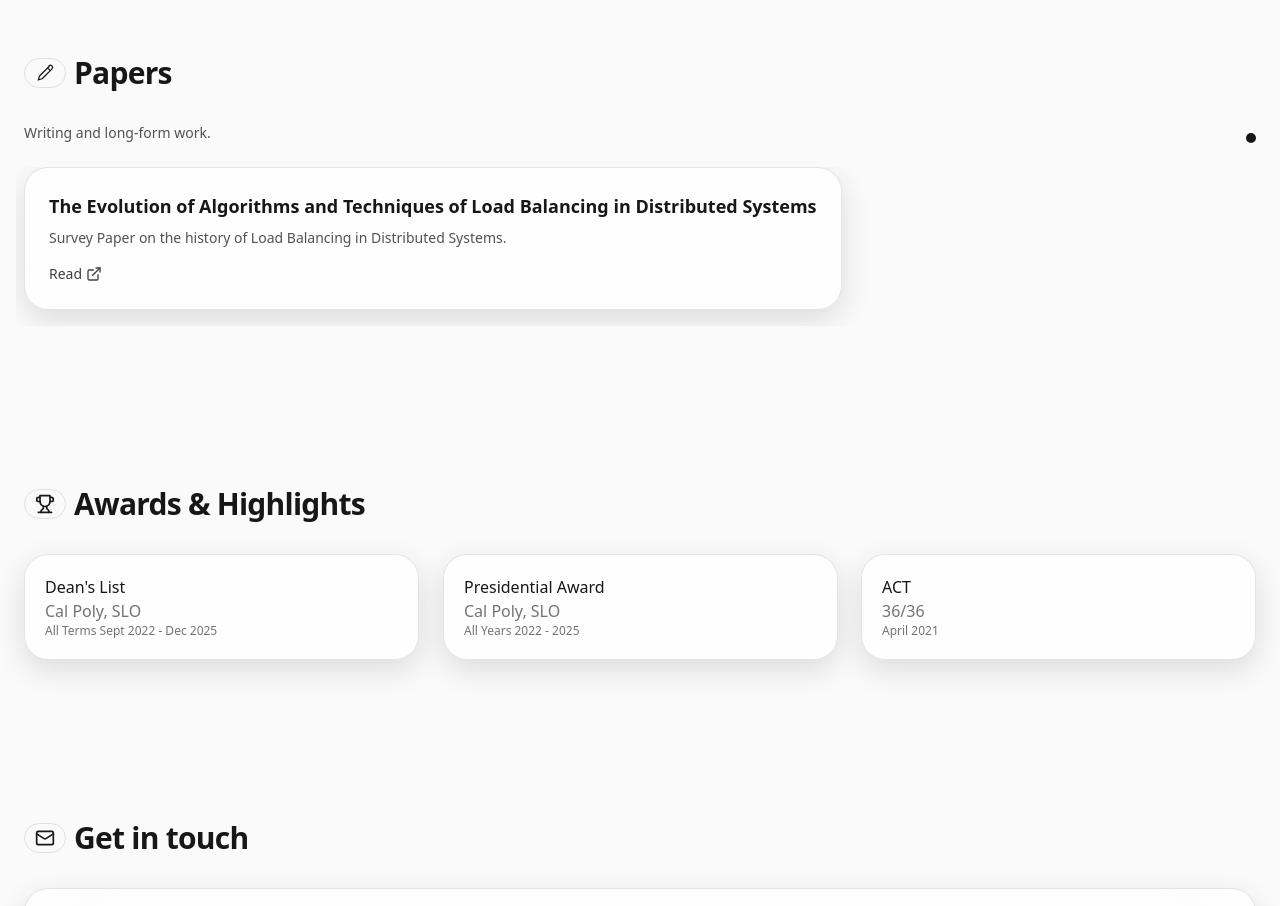
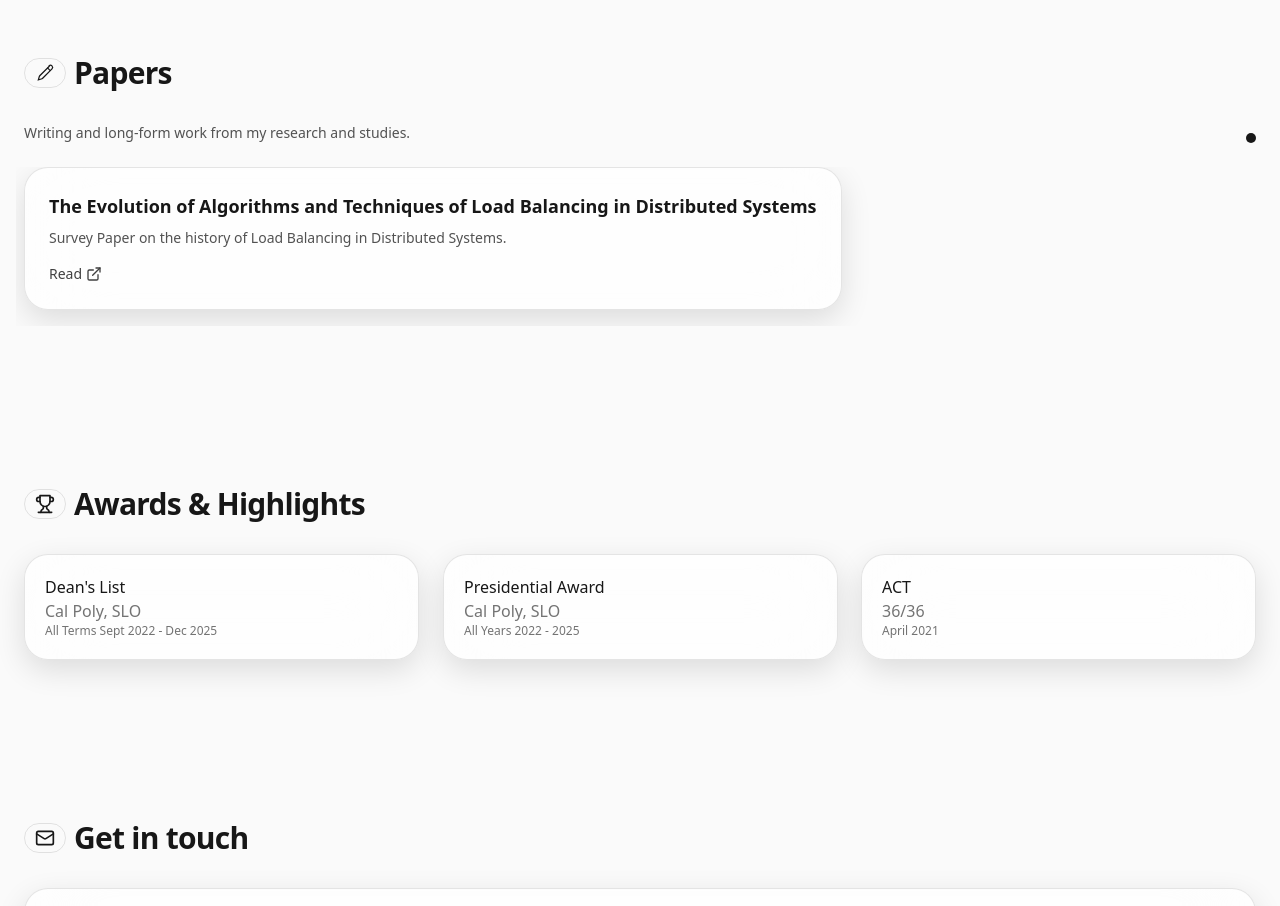
Before and after one commit to SilverXer0/personal_website, a Next.js app: page / in a window 1280 px wide. Shown: the part 3280-4186 px from the top of the page. Built offline with nearby package versions, Linux system fonts and the light colour scheme.

Commit message:
small fix again

```diff
--- a/app/page.tsx
+++ b/app/page.tsx
@@ -1285,7 +1285,7 @@ export default function Page() {
               <>
                 <div className="flex items-end justify-between gap-4">
                   <p className="max-w-2xl text-sm text-neutral-600 dark:text-neutral-300">
-                    Writing and long-form work.
+                    Writing and long-form work from my research and studies.
                   </p>
 
                   <div className="hidden sm:flex items-center gap-2">
```
